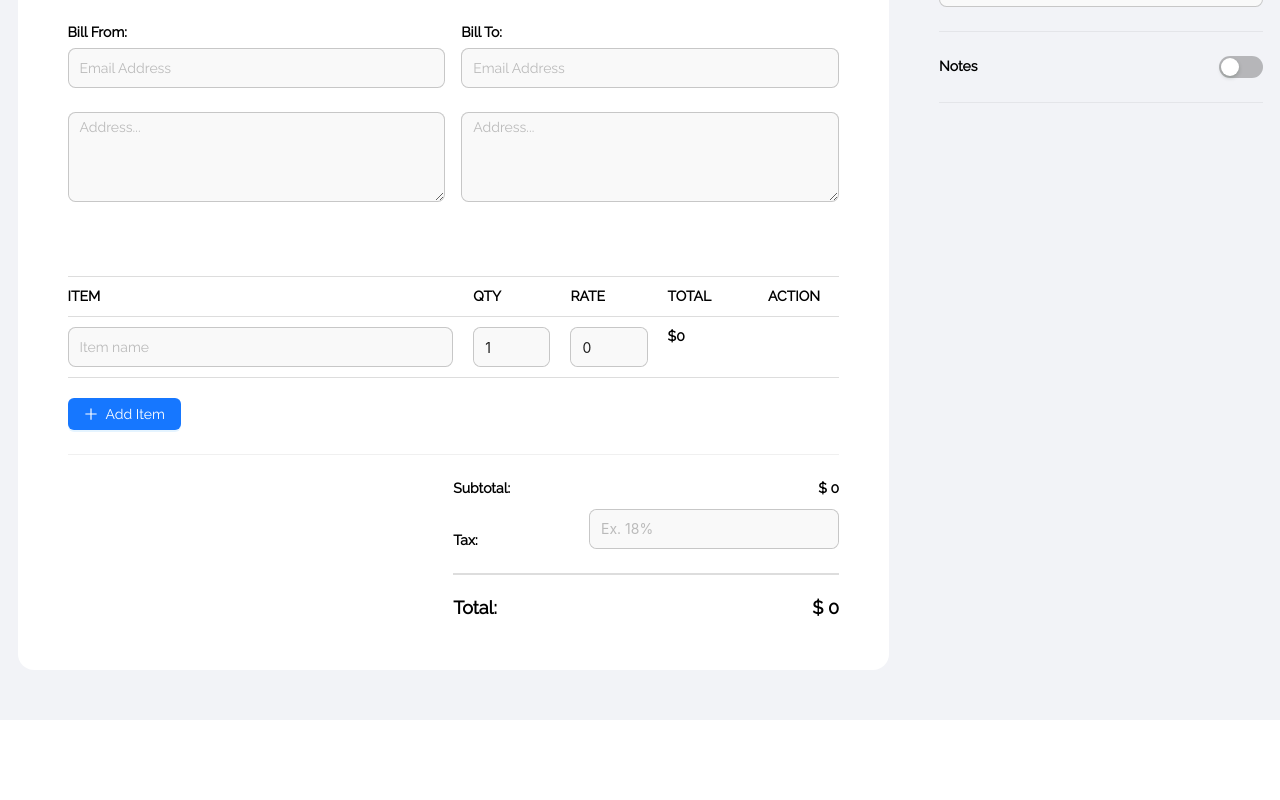
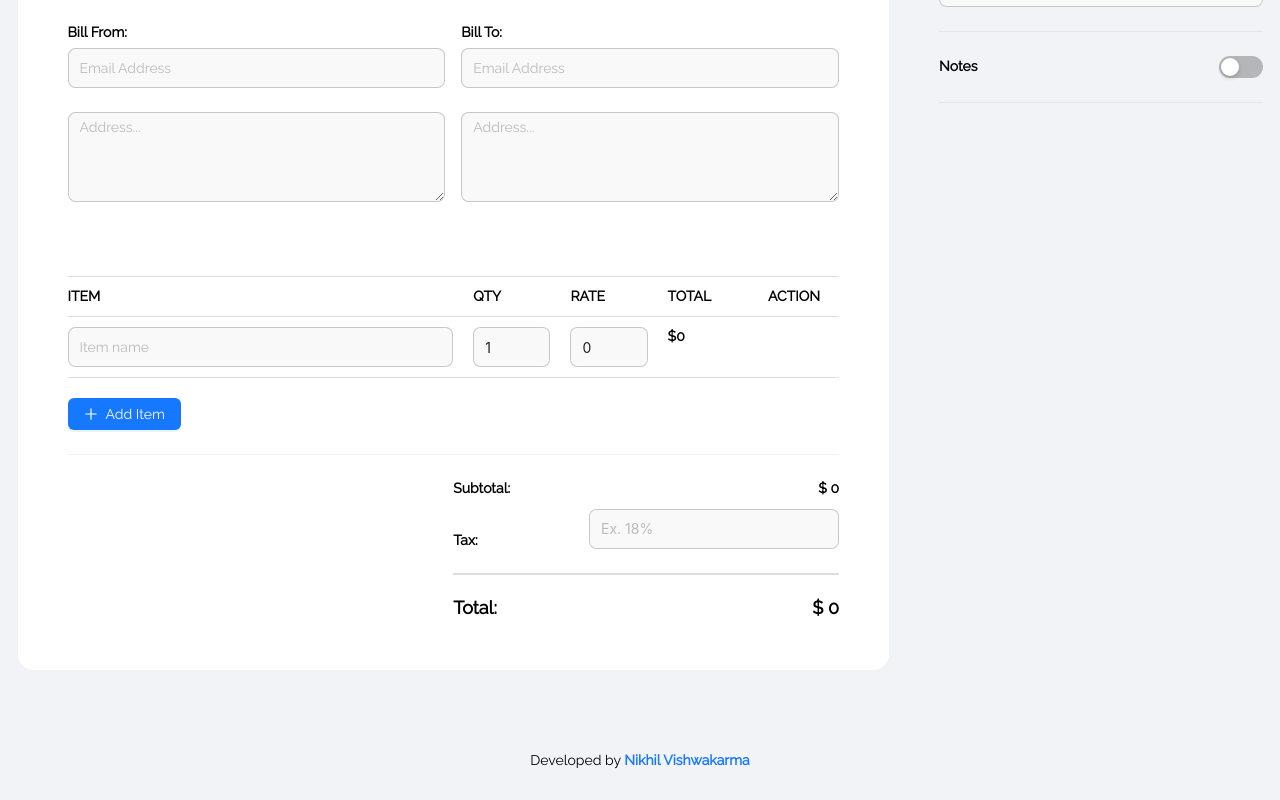
Before and after one commit to vishwakarmanikhil/Invoice-Generator, a React (Create React App) app: page / in a window 1280 px wide. Shown: the part 315-1115 px from the top of the page. Before the commit the page ends 1035 px from the top, so only its background shows below. Built offline with nearby package versions, Linux system fonts and the light colour scheme.

Commit message:
developer credit wrap added

```diff
--- a/src/components/EmailInvoiceModal/index.js
+++ b/src/components/EmailInvoiceModal/index.js
@@ -130,7 +130,7 @@ const EmailInvoiceModal = ({ invoiceData }) => {
                                 onChange={(e) => customEmailChangeHandler(e?.target?.value)}
                             />
                         </Form.Item>
-                    :   ""}
+                        : ""}
                     <div className='flex-row justify-content-end column-gap-10'>
                         <Button onClick={() => setModalVisible(false)} disabled={actionLoader}>
                             Cancel
--- a/src/containers/App/App.css
+++ b/src/containers/App/App.css
@@ -1,5 +1,6 @@
 .App {
   text-align: center;
+  overflow: hidden auto;
 }
 
 .App-logo {
@@ -32,7 +33,27 @@
   from {
     transform: rotate(0deg);
   }
+
   to {
     transform: rotate(360deg);
   }
 }
+
+.credit__wrapper {
+  background: #f2f3f7;
+  margin: 0px auto;
+  padding: 30px 0px;
+  font-size: 14px;
+  line-height: 20px;
+}
+
+.credit__wrapper a {
+  text-decoration: none;
+  font-weight: 600;
+  color: #1677ff;
+  transition: all linear 0.3s;
+}
+
+.credit__wrapper a:hover {
+  text-decoration: underline;
+}
--- a/src/containers/App/App.js
+++ b/src/containers/App/App.js
@@ -13,6 +13,8 @@ function App() {
       style={{ height: `calc(100% - ${toolbarHeight}px)` }}
     >
       <AppRouter />
+
+      <div className='credit__wrapper'>Developed by <a href='https://github.com/vishwakarmanikhil' target='_blank'>Nikhil Vishwakarma</a></div>
     </div>
   );
 }
--- a/src/containers/CreateInvoice/index.js
+++ b/src/containers/CreateInvoice/index.js
@@ -49,13 +49,13 @@ const CreateInvoice = () => {
             .then((response) => {
                 response.text()
                 let status_code = response?.status;
-            if(status_code === 200) {
+                if (status_code === 200) {
                     invoiceFormRef?.current?.formResetHandler();
                     const invoiceLinkPreview = (
                         <a href={`/invoice/${data?.invoice_number}`} target={'_blank'} className='p-m-txt preview-link-txt'>View Invoice</a>
                     )
                     successModal(invoiceLinkPreview, "Invoice Created successfully");
-            }else {
+                } else {
                     failedModal("Failed to create Invoice!!");
                 }
 
--- a/src/containers/ViewInvoice/index.js
+++ b/src/containers/ViewInvoice/index.js
@@ -36,7 +36,7 @@ const ViewInvoice = () => {
       }
     };
 
-        if(!firstPageCall) {
+    if (!firstPageCall) {
       firstPageCall = true;
       fetchData();
     }
--- a/src/containers/ViewInvoice/style.css
+++ b/src/containers/ViewInvoice/style.css
@@ -1,12 +1,11 @@
 .preview-invoice__page {
     background: #f2f3f7;
     width: 100%;
-    height: 100vh;
-    overflow: hidden auto;
+    height: auto;
 }
 
 .pi-nodata__container {
-    height: inherit;
+    height: calc(100vh - 80px);
     width: 100%;
     display: flex;
     flex-direction: column;
@@ -72,12 +71,14 @@
     transform: rotate(-25deg);
 }
 
-.pi-items__header, .pi-item__item {
+.pi-items__header,
+.pi-item__item {
     display: grid;
     grid-template-columns: 60% 10% 10% 1fr;
 }
 
-.pi-items__header p:last-child, .pi-item__item p:last-child {
+.pi-items__header p:last-child,
+.pi-item__item p:last-child {
     text-align: right;
 }
 
@@ -118,7 +119,8 @@
         grid-template-columns: 1fr;
     }
 
-    .pi-items__header, .pi-item__item {
+    .pi-items__header,
+    .pi-item__item {
         grid-template-columns: 40% 20% 20% 1fr;
     }
 }
```
Lines whose indentation alone changed are shown as unchanged.
